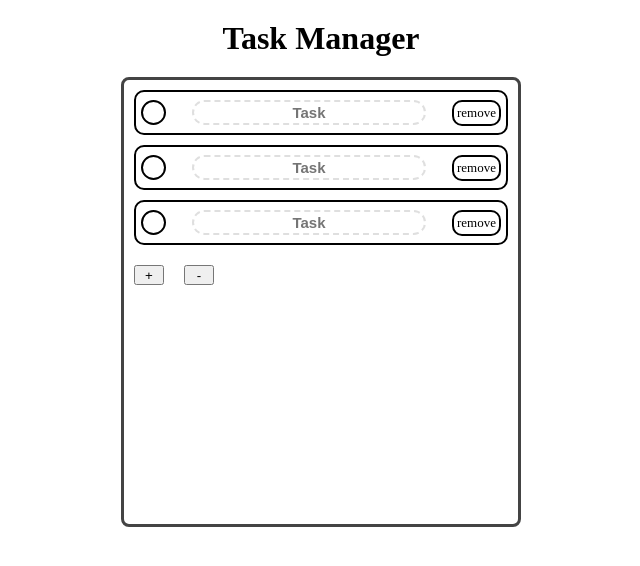
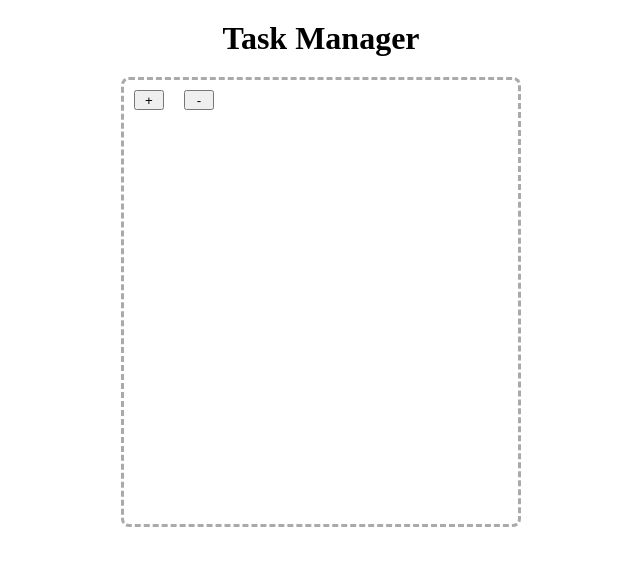
Before and after one commit to Encador/task-manager, a Vue app: page / in a window 1280 px wide. Shown: the top 566 px of the page, without its empty margins (319-959 px from the left). Built offline with nearby package versions, Linux system fonts and the light colour scheme; the HTML template or start-up script is replaced by a standard one.

Commit message:
bugfix: add unique id for v-for to fix task deletion

```diff
--- a/src/components/Manager.vue
+++ b/src/components/Manager.vue
@@ -2,13 +2,24 @@
 import Task from "@/components/Task.vue";
 import {ref} from "vue";
 
-const tasks = ref<(typeof Task)[]>([Task])
-tasks.value.push(Task)
-tasks.value.push(Task)
+type Task = {id: number, name: string};
+const maxId = ref(1);
+
+const tasks = ref<Task[]>([]);
+
+function addTask() {
+  const id = Date.now();
+  console.log(id)
+  tasks.value.push({id: id, name: "Task"} as Task);
+}
+
+
 
 function removeTask(index:number):void{
-  console.log(index)
-  tasks.value.splice(index,1)
+  console.log(tasks.value[index]);
+  // tasks.value[1] = tasks.value[2];
+  tasks.value.splice(index, 1);
+  console.log(tasks.value);
 }
 
 
@@ -17,8 +28,8 @@ function removeTask(index:number):void{
 
 <template>
     <ul class="task-list">
-      <Task @remove="removeTask(index)" v-for="(item, index) in tasks" :key="index" :task="item"/>
-      <button @click="tasks.push(Task)">+</button>
+      <Task :text='task.name' @remove="removeTask(index)" v-for="(task, index) in tasks" :key="task.id"/>
+      <button @click="addTask">+</button>
       <button @click="tasks.pop()">-</button>
     </ul>
 
@@ -37,7 +48,7 @@ button{
   list-style-type: none;
   padding: 0;
   border-radius: 8px;
-  border: #000000BB solid 3px;
+  border: #00000055 dashed 3px;
   max-width: 400px;
   min-width: 300px;
   max-height: 450px;
--- a/src/components/Task.vue
+++ b/src/components/Task.vue
@@ -1,14 +1,22 @@
 <script setup lang="ts">
 
-import {ref, defineEmits} from "vue";
+import {ref, defineEmits, defineProps} from "vue";
 
 const completed = ref<boolean>(false)
 const show = ref<boolean>(true)
+const props = defineProps<{text: string}>();
 const emit = defineEmits(["remove"])
+
+const text:string = props.text
 
 function handleCheck():void{
   completed.value = !completed.value;
   console.log("task checked")
+  console.log(text)
+}
+
+function onRemove():void{
+  emit("remove")
 }
 
 </script>
@@ -16,8 +24,8 @@ function handleCheck():void{
 <template>
   <li v-if="show">
     <span id="checkbox" title="complete" :class="{checked: completed}" @click="handleCheck"></span>
-    <input type="text" placeholder="Task" :class="{checked: completed}">
-    <span id="remove" title="remove" @click="emit('remove')">remove</span>
+    <input type="text" :placeholder=text :class="{checked: completed}">
+    <span id="remove" title="remove" @click="onRemove">remove</span>
   </li>
 </template>
 
```
